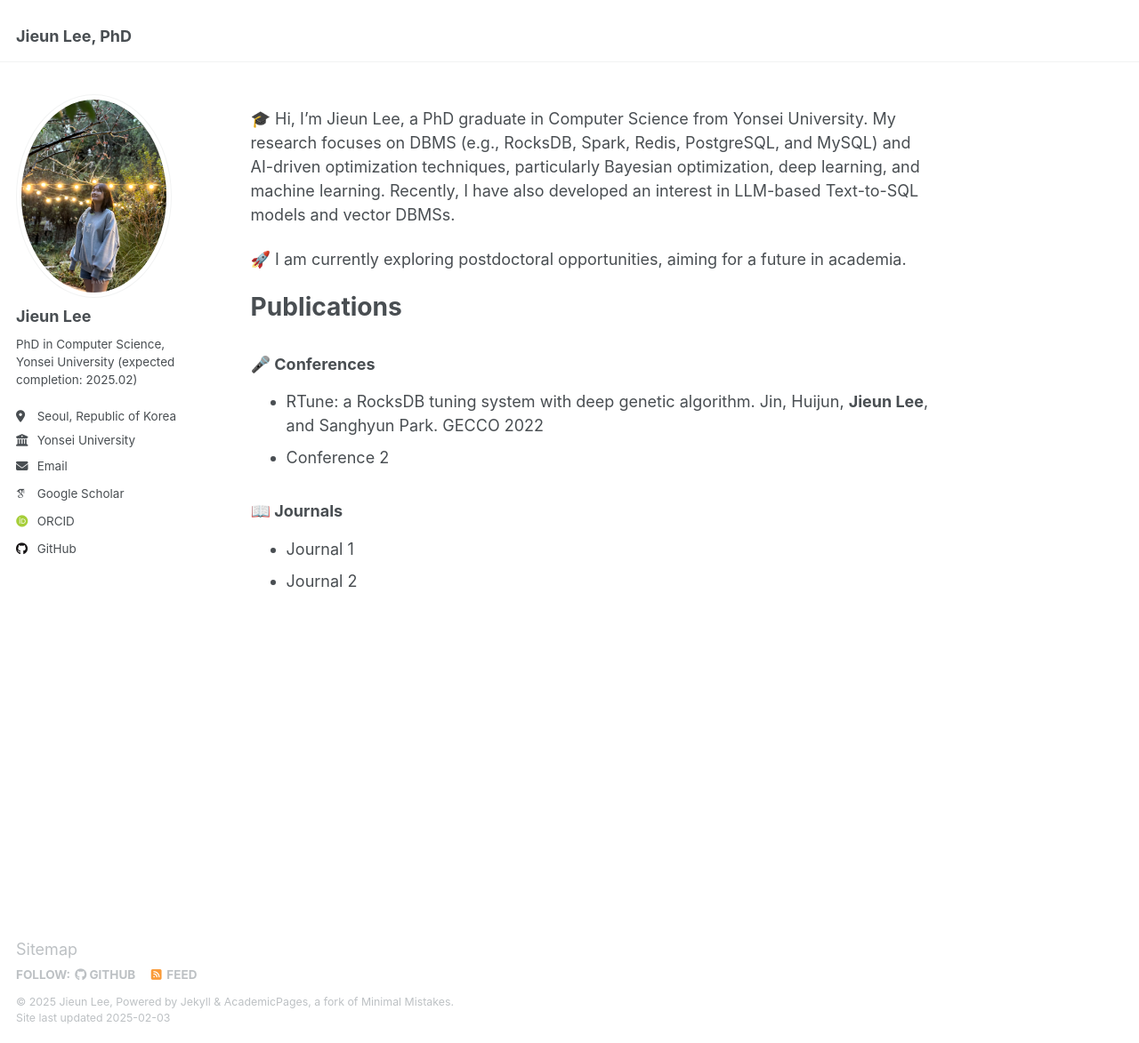
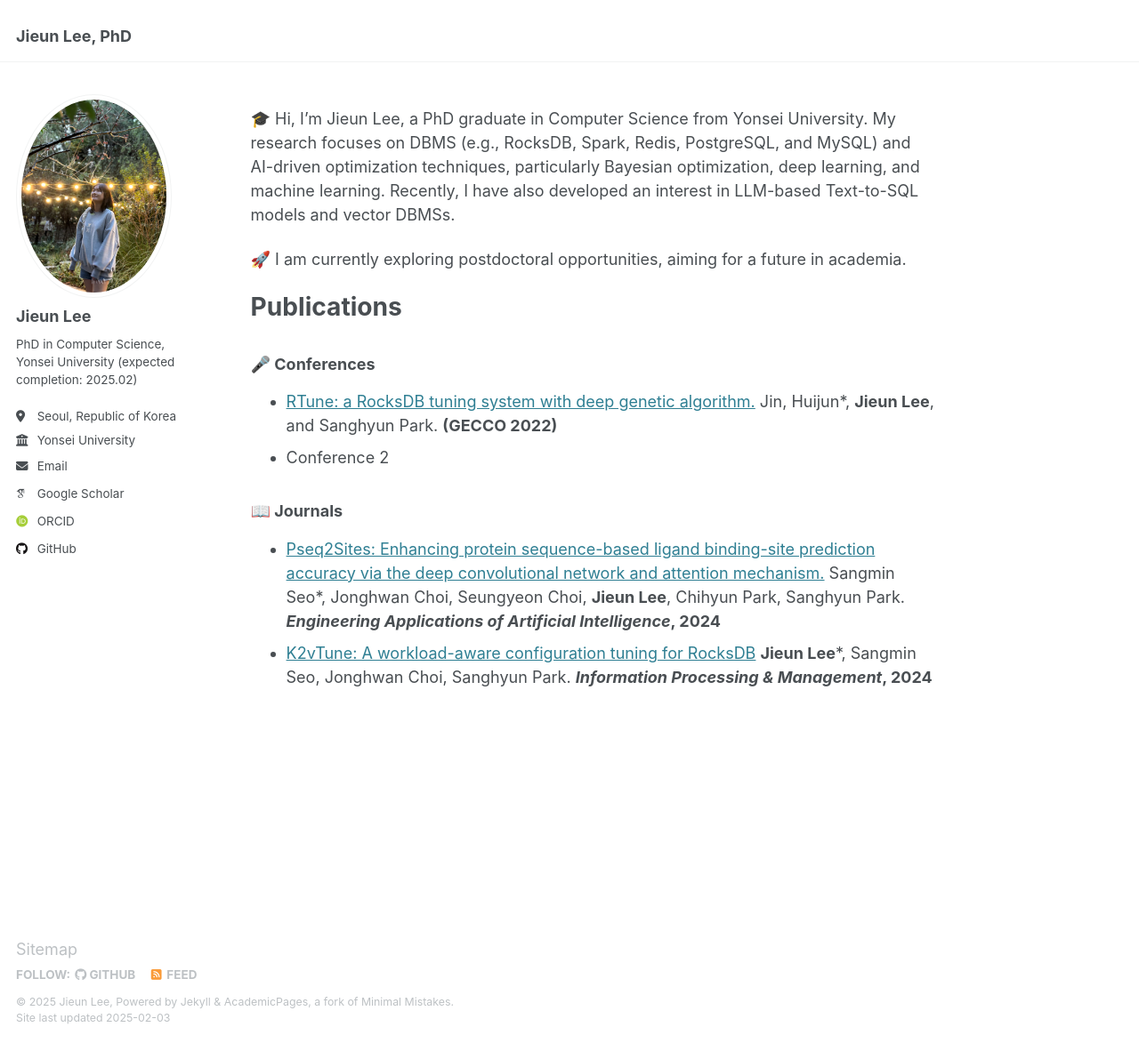
Before and after one commit to JIEUN-12/jieun-12.github.io, a Jekyll site: the page built from _pages/about.md, in a window 1280 px wide and 1173 px high. Shown: the whole window at 89% size. Built offline with Jekyll 4.4.1, drawn with Linux system fonts in a browser that asks for light colours; some web fonts are replaced.

Commit message:
Update about.md

```diff
--- a/_pages/about.md
+++ b/_pages/about.md
@@ -14,9 +14,9 @@ My research focuses on DBMS (e.g., RocksDB, Spark, Redis, PostgreSQL, and MySQL)
 
 # Publications
 ### 🎤 Conferences
-* RTune: a RocksDB tuning system with deep genetic algorithm. Jin, Huijun, **Jieun Lee**, and Sanghyun Park.  GECCO 2022
+* [RTune: a RocksDB tuning system with deep genetic algorithm.](https://doi.org/10.1145/3512290.3528726) Jin, Huijun*, **Jieun Lee**, and Sanghyun Park. **(GECCO 2022)**
 * Conference 2
 
 ### 📖 Journals
-* Journal 1
-* Journal 2
+* [Pseq2Sites: Enhancing protein sequence-based ligand binding-site prediction accuracy via the deep convolutional network and attention mechanism.](https://doi.org/10.1016/j.engappai.2023.107257) Sangmin Seo*, Jonghwan Choi, Seungyeon Choi, **Jieun Lee**, Chihyun Park, Sanghyun Park. **_Engineering Applications of Artificial Intelligence_, 2024**
+* [K2vTune: A workload-aware configuration tuning for RocksDB](https://doi.org/10.1016/j.ipm.2023.103567) **Jieun Lee***, Sangmin Seo, Jonghwan Choi, Sanghyun Park. **_Information Processing & Management_, 2024**
```
